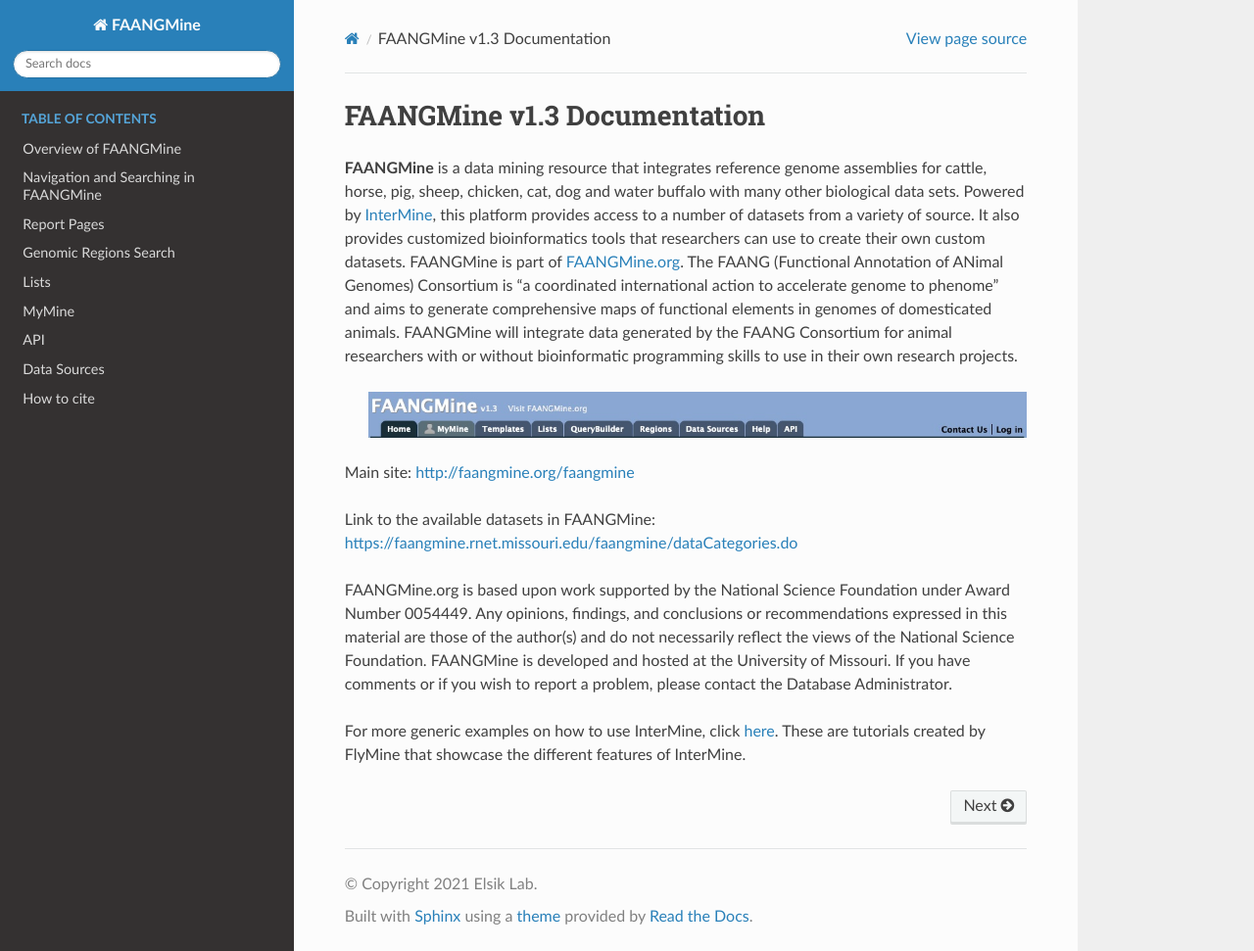
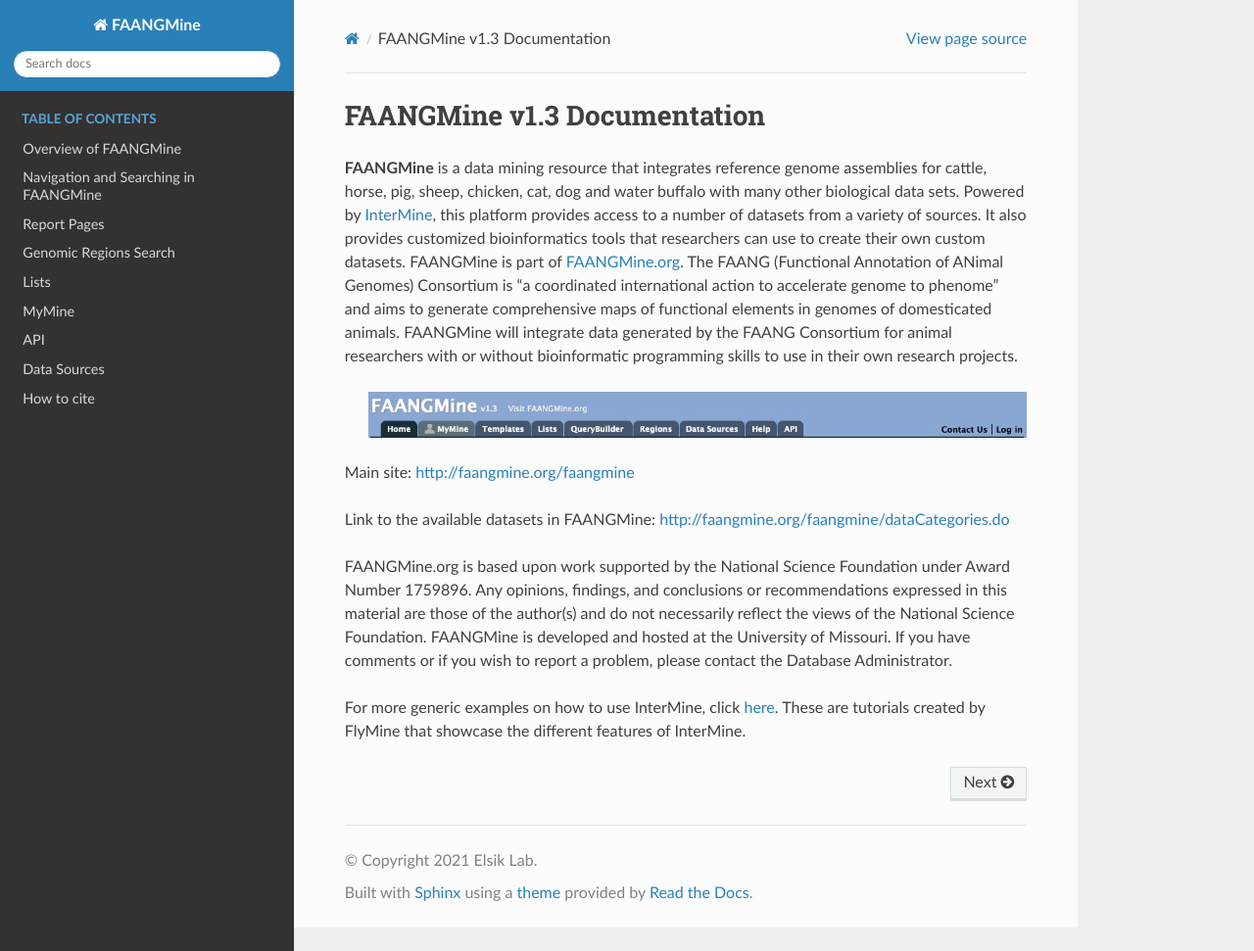
Before and after one commit to elsiklab/faangmine, a Sphinx documentation site: the page built from source/index.rst, in a window 1280 px wide and 971 px high. Shown: the whole window at 98% size. Built offline with Sphinx 7.4.7 and the Read the Docs theme 2.0.0, drawn with Linux system fonts in a browser that asks for light colours.

Commit message:
Updated award number, url, typo fix

```diff
--- a/source/index.rst
+++ b/source/index.rst
@@ -7,16 +7,16 @@
 =============================
 
 
-**FAANGMine** is a data mining resource that integrates reference genome assemblies for cattle, horse, pig, sheep, chicken, cat, dog and water buffalo with many other biological data sets. Powered by `InterMine <http://intermine.org>`_, this platform provides access to a number of datasets from a variety of source.  It also provides customized bioinformatics tools that researchers can use to create their own custom datasets. FAANGMine is part of `FAANGMine.org <https://faangmine.elsiklab.missouri.edu>`_.  The FAANG (Functional Annotation of ANimal Genomes) Consortium is "a coordinated international action to accelerate genome to phenome" and aims to generate comprehensive maps of functional elements in genomes of domesticated animals. FAANGMine will integrate data generated by the FAANG Consortium for animal researchers with or without bioinformatic programming skills to use in their own research projects.
+**FAANGMine** is a data mining resource that integrates reference genome assemblies for cattle, horse, pig, sheep, chicken, cat, dog and water buffalo with many other biological data sets. Powered by `InterMine <http://intermine.org>`_, this platform provides access to a number of datasets from a variety of sources.  It also provides customized bioinformatics tools that researchers can use to create their own custom datasets. FAANGMine is part of `FAANGMine.org <https://faangmine.elsiklab.missouri.edu>`_.  The FAANG (Functional Annotation of ANimal Genomes) Consortium is "a coordinated international action to accelerate genome to phenome" and aims to generate comprehensive maps of functional elements in genomes of domesticated animals. FAANGMine will integrate data generated by the FAANG Consortium for animal researchers with or without bioinformatic programming skills to use in their own research projects.
 
  .. figure:: images/FAANGMine-banner.jpg
 
 Main site: http://faangmine.org/faangmine
 
 Link to the available datasets in FAANGMine:
-https://faangmine.rnet.missouri.edu/faangmine/dataCategories.do
+http://faangmine.org/faangmine/dataCategories.do
 
-FAANGMine.org is based upon work supported by the National Science Foundation under Award Number 0054449. Any opinions, findings, and conclusions or recommendations expressed in this material are those of the author(s) and do not necessarily reflect the views of the National Science Foundation. FAANGMine is developed and hosted at the University of Missouri.  If you have comments or if you wish to report a problem, please contact the Database Administrator.
+FAANGMine.org is based upon work supported by the National Science Foundation under Award Number 1759896. Any opinions, findings, and conclusions or recommendations expressed in this material are those of the author(s) and do not necessarily reflect the views of the National Science Foundation. FAANGMine is developed and hosted at the University of Missouri.  If you have comments or if you wish to report a problem, please contact the Database Administrator.
 
 .. toctree::
    :caption: Table of Contents
```
